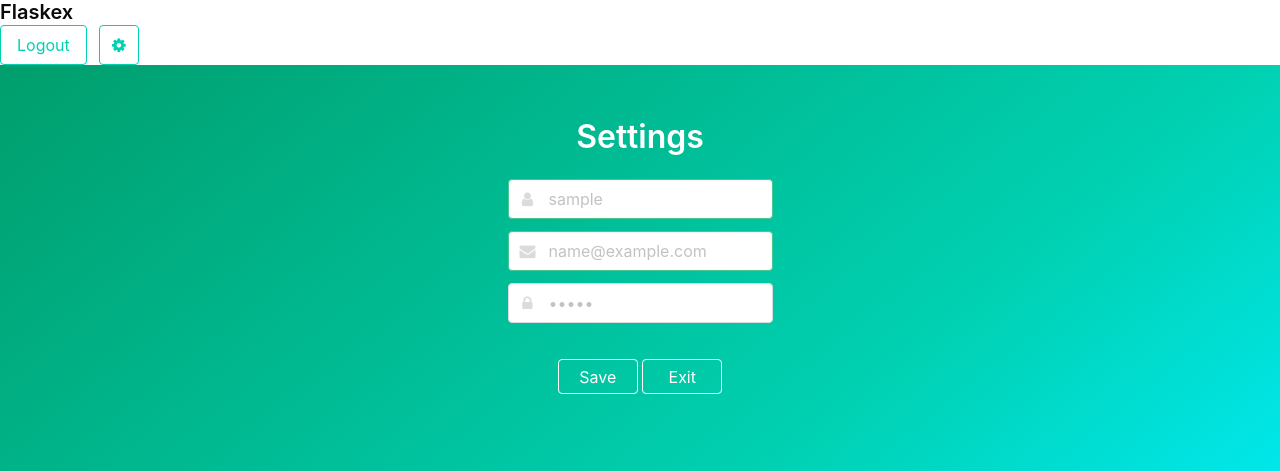
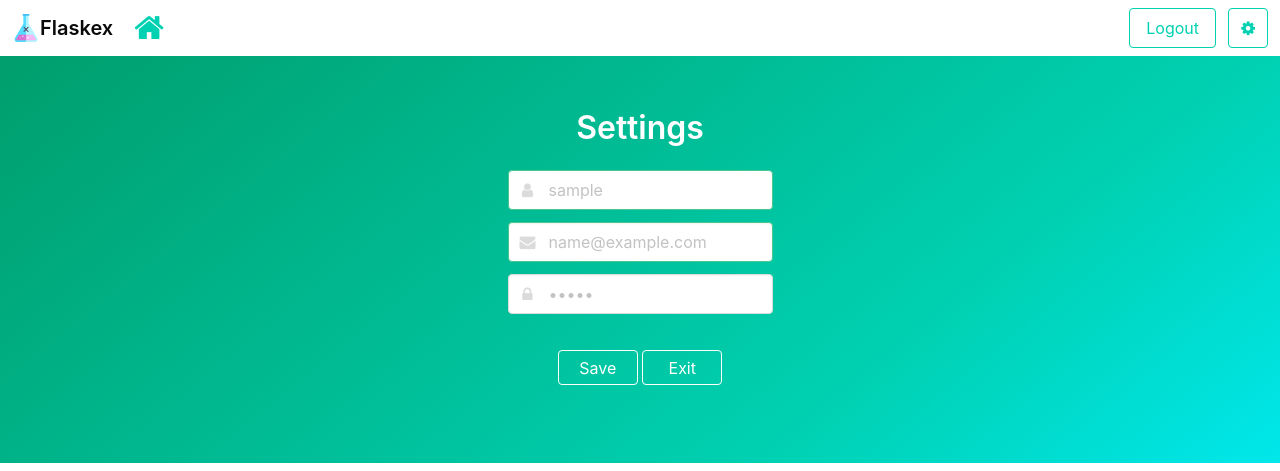
Before and after one commit to anfederico/flaskex, a Flask app: page /settings in a window 1280 px wide. Shown: the top 471 px of the page. Run offline with Flask 2, Linux system fonts and the light colour scheme; the visitor is signed in with stand-in values (Sample User, id 1); data comes from the database, SQL or seed files in the repository; some libraries are stand-ins or nearby versions.

Commit message:
Update navbar code

```diff
--- a/templates/navbar.html
+++ b/templates/navbar.html
@@ -8,7 +8,54 @@
     <link rel="stylesheet" href="../static/css/style.css">
   </head>
   <body>
+
     <section class="hero is-white">
+      <nav class="navbar is-transparent">
+        <div class="navbar-brand">
+          <a class="navbar-item" href="https://github.com/anfederico/Flaskex">
+            <img src="https://github.com/anfederico/Flaskex/raw/master/media/flaskex-logo.png" alt="Flaskex_logo">
+            <h6 href="/" class="subtitle"><strong>Flaskex</strong></h6>
+          </a>
+          <div id="navbar-burger-id" class="navbar-burger burger" data-target="navbar-menu-id">
+            <span></span>
+            <span></span>
+            <span></span>
+          </div>
+        </div>
+
+        <div id="navbar-menu-id" class="navbar-menu">
+          <div class="navbar-start">
+            <a class="navbar-item" href="/">
+              <span class="icon is-medium has-text-primary">
+                <i class="fa fa-home fa-2x"></i>
+              </span>
+            </a>
+          </div>
+
+          <div class="navbar-end">
+            <div class="navbar-item">
+              <div class="field is-grouped">
+                <p class="control">
+                  <a href="/logout" class="button is-primary is-outlined">
+                    <span>Logout</span>
+                  </a>
+                </p>
+                <p class="control">
+                  <a href="/settings" class="button is-primary is-outlined">
+                    <span id="cog" class="icon">
+                      <i class="fa fa fa-cog"></i>
+                    </span>
+                  </a>
+                </p>
+              </div>
+            </div>
+          </div>
+        </div>
+      </nav>
+    </section>
+
+
+    <!--<section class="hero is-white">
       <nav class="nav">
         <div class="nav-left">
           <a href="/" class="nav-item">
@@ -34,7 +81,7 @@
           </div>
         </div>
       </nav>
-    </section>
+    </section>-->
     {% block content %}
     {% endblock %}
     <script src="https://cdnjs.cloudflare.com/ajax/libs/jquery/3.3.1/jquery.min.js"></script>
```
